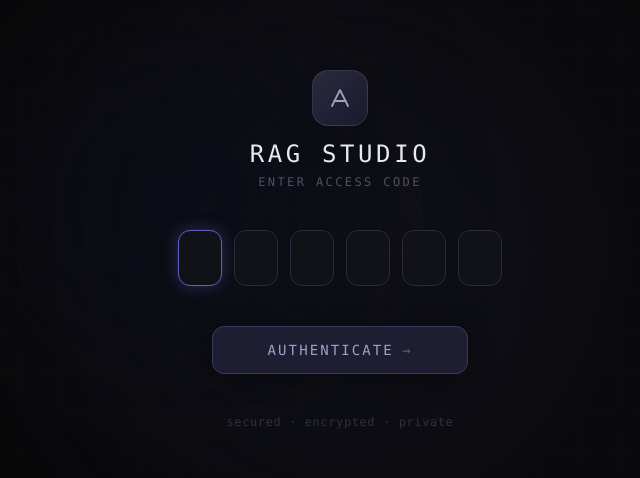
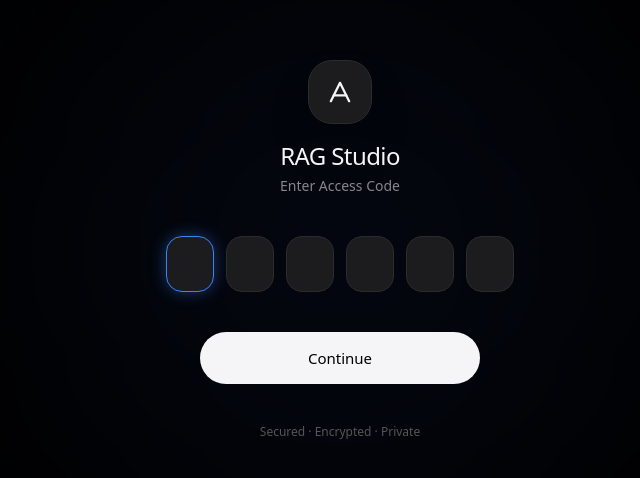
Before and after one commit to de-pesh/ey-rag, a React (Create React App) app: page / in a window 1280 px wide. Shown: the part 150-628 px from the top of the page, without its empty margins (300-940 px from the left). Built offline with nearby package versions, Linux system fonts and the light colour scheme.

Commit message:
access update

```diff
--- a/src/components/AccessGate.jsx
+++ b/src/components/AccessGate.jsx
@@ -65,20 +65,10 @@ export default function AccessGate({ onAuthenticated }) {
   };
 
   return (
-    <div className="min-h-screen bg-[#080808] flex items-center justify-center relative overflow-hidden">
+    <div className="min-h-screen bg-[#000000] flex items-center justify-center relative overflow-hidden">
       {/* Ambient background */}
       <div className="absolute inset-0 pointer-events-none">
-        <div className="absolute top-1/2 left-1/2 -translate-x-1/2 -translate-y-1/2 w-[600px] h-[600px] bg-[#1a1a2e]/40 rounded-full blur-[120px]" />
-        <div className="absolute top-1/4 left-1/4 w-[300px] h-[300px] bg-[#0d0d1a]/60 rounded-full blur-[80px]" />
-        {/* Grid lines */}
-        <svg className="absolute inset-0 w-full h-full opacity-[0.03]" xmlns="http://www.w3.org/2000/svg">
-          <defs>
-            <pattern id="grid" width="40" height="40" patternUnits="userSpaceOnUse">
-              <path d="M 40 0 L 0 0 0 40" fill="none" stroke="#ffffff" strokeWidth="0.5"/>
-            </pattern>
-          </defs>
-          <rect width="100%" height="100%" fill="url(#grid)" />
-        </svg>
+        <div className="absolute top-1/2 left-1/2 -translate-x-1/2 -translate-y-1/2 w-[600px] h-[600px] bg-blue-900/10 rounded-full blur-[120px]" />
       </div>
 
       <motion.div
@@ -88,21 +78,21 @@ export default function AccessGate({ onAuthenticated }) {
         className="relative z-10 flex flex-col items-center gap-10 px-6"
       >
         {/* Logo / Title */}
-        <div className="flex flex-col items-center gap-3">
+        <div className="flex flex-col items-center gap-4">
           <motion.div
             initial={{ scale: 0.8, opacity: 0 }}
             animate={{ scale: 1, opacity: 1 }}
             transition={{ delay: 0.1, duration: 0.6, ease: [0.22, 1, 0.36, 1] }}
-            className="w-14 h-14 rounded-2xl bg-gradient-to-br from-[#2a2a3e] to-[#1a1a2e] border border-white/10 flex items-center justify-center shadow-2xl"
+            className="w-16 h-16 rounded-3xl bg-[#1c1c1e] border border-[#2c2c2e] flex items-center justify-center shadow-2xl"
           >
-            <svg width="28" height="28" viewBox="0 0 28 28" fill="none">
-              <path d="M6 22L14 6L22 22" stroke="#a0a0c0" strokeWidth="1.8" strokeLinecap="round" strokeLinejoin="round"/>
-              <path d="M8.5 17H19.5" stroke="#a0a0c0" strokeWidth="1.8" strokeLinecap="round"/>
+            <svg width="32" height="32" viewBox="0 0 28 28" fill="none">
+              <path d="M6 22L14 6L22 22" stroke="#f5f5f7" strokeWidth="2" strokeLinecap="round" strokeLinejoin="round"/>
+              <path d="M8.5 17H19.5" stroke="#f5f5f7" strokeWidth="2" strokeLinecap="round"/>
             </svg>
           </motion.div>
-          <div className="text-center">
-            <h1 className="text-[#e8e8f0] text-2xl font-light tracking-[0.15em] font-mono">RAG STUDIO</h1>
-            <p className="text-[#505060] text-xs tracking-[0.2em] mt-1 font-mono">ENTER ACCESS CODE</p>
+          <div className="text-center space-y-1">
+            <h1 className="text-[#f5f5f7] text-2xl font-medium tracking-tight">RAG Studio</h1>
+            <p className="text-[#86868b] text-sm">Enter Access Code</p>
           </div>
         </div>
 
@@ -123,13 +113,13 @@ export default function AccessGate({ onAuthenticated }) {
               onKeyDown={e => handleKeyDown(i, e)}
               onPaste={handlePaste}
               className={`
-                w-11 h-14 text-center text-[#e8e8f0] text-lg font-mono tracking-wider
-                bg-[#111118] border rounded-xl outline-none
+                w-12 h-14 text-center text-[#f5f5f7] text-xl font-medium
+                bg-[#1c1c1e] border rounded-2xl outline-none
                 transition-all duration-200
-                ${char ? 'border-[#4040a0] shadow-[0_0_12px_#4040a040]' : 'border-[#2a2a3a]'}
+                ${char ? 'border-blue-500 shadow-[0_0_12px_rgba(59,130,246,0.3)]' : 'border-[#2c2c2e]'}
                 ${error ? 'border-red-500/50' : ''}
-                focus:border-[#6060c0] focus:shadow-[0_0_16px_#6060c060]
-                caret-[#6060c0]
+                focus:border-blue-500 focus:shadow-[0_0_16px_rgba(59,130,246,0.4)]
+                caret-blue-500
               `}
               style={{ WebkitTextSecurity: char ? 'disc' : 'none' }}
               initial={{ opacity: 0, y: 10 }}
@@ -146,7 +136,7 @@ export default function AccessGate({ onAuthenticated }) {
               initial={{ opacity: 0, y: -6 }}
               animate={{ opacity: 1, y: 0 }}
               exit={{ opacity: 0 }}
-              className="text-red-400/80 text-xs font-mono tracking-wider -mt-4"
+              className="text-red-400 text-[13px] -mt-4"
             >
               {error}
             </motion.p>
@@ -160,26 +150,22 @@ export default function AccessGate({ onAuthenticated }) {
           whileHover={{ scale: 1.02 }}
           whileTap={{ scale: 0.98 }}
           className="
-            w-64 h-12 rounded-xl bg-[#1e1e32] border border-[#3a3a5a]
-            text-[#a0a0c8] text-sm font-mono tracking-[0.15em]
-            hover:bg-[#252540] hover:border-[#5050a0] hover:text-[#c8c8f0]
-            transition-all duration-300 flex items-center justify-center gap-2
-            disabled:opacity-40 disabled:cursor-not-allowed
-            shadow-[0_4px_24px_#00000060]
+            w-full max-w-[280px] h-[52px] rounded-full bg-[#f5f5f7] text-black
+            text-[15px] font-medium
+            hover:bg-white transition-all duration-300
+            flex items-center justify-center gap-2
+            disabled:opacity-50 disabled:cursor-not-allowed
           "
         >
           {loading ? (
-            <div className="w-4 h-4 border border-[#a0a0c8]/30 border-t-[#a0a0c8] rounded-full animate-spin" />
+            <div className="w-5 h-5 border-2 border-black/20 border-t-black rounded-full animate-spin" />
           ) : (
-            <>
-              <span>AUTHENTICATE</span>
-              <span className="opacity-50">→</span>
-            </>
+            <span>Continue</span>
           )}
         </motion.button>
 
-        <p className="text-[#303040] text-xs font-mono tracking-wider">
-          secured · encrypted · private
+        <p className="text-[#555555] text-xs">
+          Secured · Encrypted · Private
         </p>
       </motion.div>
     </div>
```
